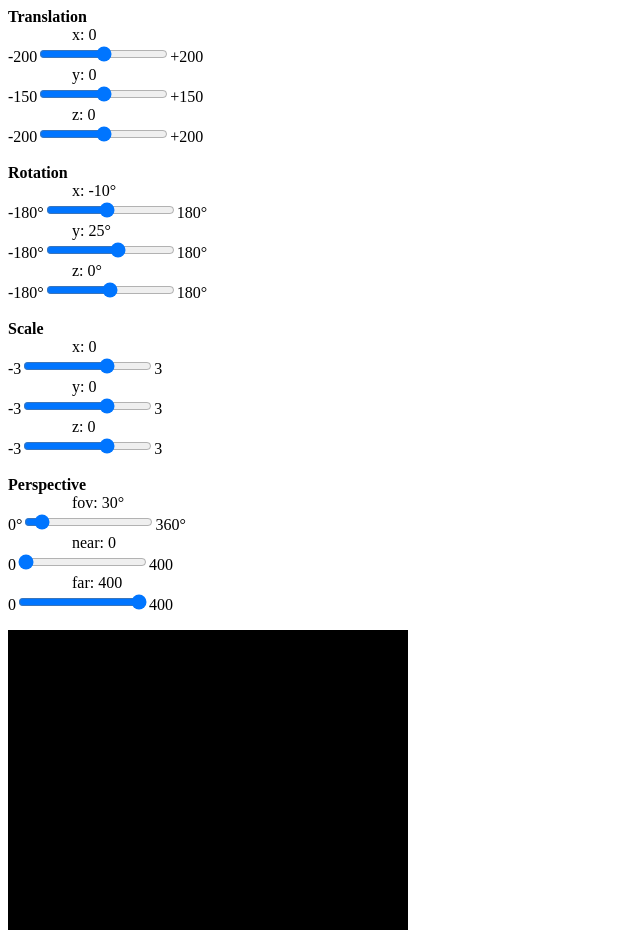
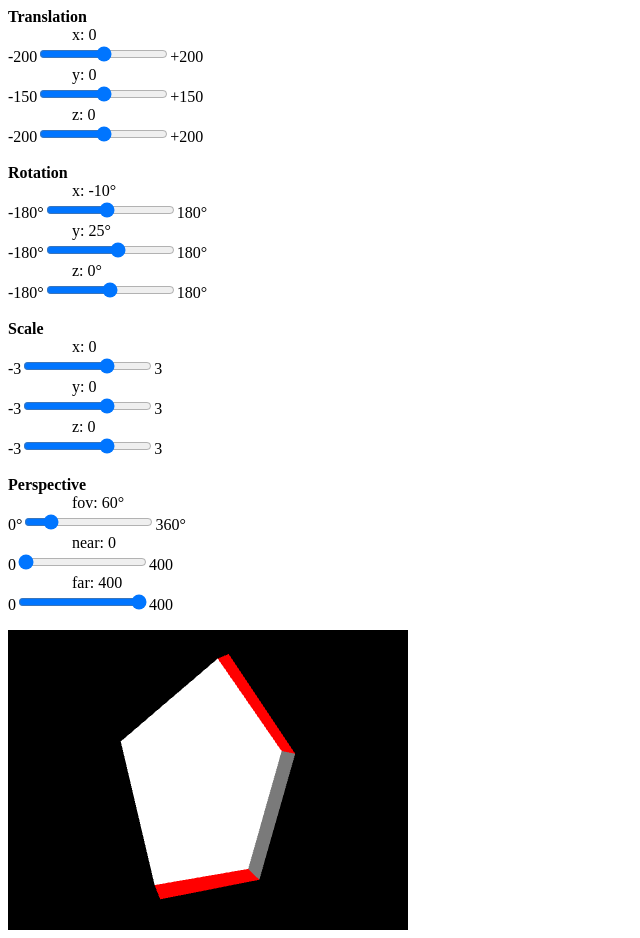
Before and after one commit to rongierlach/webgl-cookbook, a plain HTML site: page 3D/perspective/index.html in a window 1280 px wide. Shown: the whole page, without its empty margins (0-640 px from the left). Drawn offline with Linux system fonts and the light colour scheme.

Commit message:
fixed it

```diff
--- a/3D/perspective/index.html
+++ b/3D/perspective/index.html
@@ -43,15 +43,14 @@
       <br/>
       <br/>
       <b>Perspective</b><br/>
-      <label class="value">fov: <span id="fov-perspective-label">30</span>&deg;</label><br/>
-      <label>0&deg;</label><input id="fov-perspective-slider" type="range" min="0" max="360" value="30"/><label>360&deg;</label>
+      <label class="value">fov: <span id="fov-perspective-label">60</span>&deg;</label><br/>
+      <label>0&deg;</label><input id="fov-perspective-slider" type="range" min="0" max="360" value="60"/><label>360&deg;</label>
       <br/>
       <label class="value">near: <span id="near-perspective-label">0</span></label><br/>
       <label>0</label><input id="near-perspective-slider" type="range" min="0" max="400" value="0"/><label>400</label>
       <br/>
       <label class="value">far: <span id="far-perspective-label">400</span></label><br/>
       <label>0</label><input id="far-perspective-slider" type="range" min="0" max="400" value="400"/><label>400</label>
-
     </form>
     <!-- VERTEX SHADER -->
     <script id="vertex-shader" type="x-shader/x-vertex">
--- a/3D/perspective/script.js
+++ b/3D/perspective/script.js
@@ -6,7 +6,7 @@ var canvas, gl;
 var translation = {x: 0, y: 0, z: 0};
 var rotation    = {x: -10, y: 25, z: 0};
 var scale       = {x: 1, y: 1, z: 1};
-var perspective = {fov: 30, near: 0, far: 400};
+var perspective = {fov: 60, near: 0, far: 400};
 
 function main() {
   setupWebGL();
@@ -22,7 +22,7 @@ function render() {
   var rotation_matrix_y = getRotationMatrixY();
   var rotation_matrix_z = getRotationMatrixZ();
   var translation_matrix = getTranslationMatrix();
-  // var projection_matrix = getProjectionMatrix();
+  var projection_matrix = getProjectionMatrix();
   var perspective_matrix = getPerspectiveMatrix();
   // multiply the matrices
   var result_matrix = matrixMultiply(
@@ -31,7 +31,7 @@ function render() {
     rotation_matrix_y,
     rotation_matrix_z,
     translation_matrix,
-    // projection_matrix,
+    projection_matrix,
     perspective_matrix
   );
   // set the matrix
@@ -148,23 +148,23 @@ function setInputHandler(transformation, axis) {
 function setGeometry(x, y, z, side_length=500) {
   if (!x) { x = canvas.width / 2 };
   if (!y) { y = canvas.height / 2 };
-  if (!z) { z = 400 };
+  if (!z) { z = 200 };
   var p = new Pentagon(side_length);
   var points = p.calculatePoints(x, y);
   var vertices = new Float32Array([
     // Front Face
     // abc
-    points.a.x, points.a.y, 0,
-    points.c.x, points.c.y, 0,
-    points.b.x, points.b.y, 0,
+    points.a.x, points.a.y, 100,
+    points.c.x, points.c.y, 100,
+    points.b.x, points.b.y, 100,
     // acd
-    points.a.x, points.a.y, 0,
-    points.d.x, points.d.y, 0,
-    points.c.x, points.c.y, 0,
+    points.a.x, points.a.y, 100,
+    points.d.x, points.d.y, 100,
+    points.c.x, points.c.y, 100,
     // ade
-    points.a.x, points.a.y, 0,
-    points.e.x, points.e.y, 0,
-    points.d.x, points.d.y, 0,
+    points.a.x, points.a.y, 100,
+    points.e.x, points.e.y, 100,
+    points.d.x, points.d.y, 100,
     // Rear Face
     // abc
     points.a.x, points.a.y, z,
@@ -180,40 +180,40 @@ function setGeometry(x, y, z, side_length=500) {
     points.e.x, points.e.y, z,
     // Sides
     // ab
-    points.a.x, points.a.y, 0,
-    points.b.x, points.b.y, 0,
+    points.a.x, points.a.y, 100,
+    points.b.x, points.b.y, 100,
     points.a.x, points.a.y, z,
     points.b.x, points.b.y, z,
     points.a.x, points.a.y, z,
-    points.b.x, points.b.y, 0,
+    points.b.x, points.b.y, 100,
     // bc
-    points.b.x, points.b.y, 0,
-    points.c.x, points.c.y, 0,
+    points.b.x, points.b.y, 100,
+    points.c.x, points.c.y, 100,
     points.b.x, points.b.y, z,
     points.c.x, points.c.y, z,
     points.b.x, points.b.y, z,
-    points.c.x, points.c.y, 0,
+    points.c.x, points.c.y, 100,
     // cd
-    points.c.x, points.c.y, 0,
-    points.d.x, points.d.y, 0,
+    points.c.x, points.c.y, 100,
+    points.d.x, points.d.y, 100,
     points.c.x, points.c.y, z,
     points.d.x, points.d.y, z,
     points.c.x, points.c.y, z,
-    points.d.x, points.d.y, 0,
+    points.d.x, points.d.y, 100,
     // de
-    points.d.x, points.d.y, 0,
-    points.e.x, points.e.y, 0,
+    points.d.x, points.d.y, 100,
+    points.e.x, points.e.y, 100,
     points.d.x, points.d.y, z,
     points.e.x, points.e.y, z,
     points.d.x, points.d.y, z,
-    points.e.x, points.e.y, 0,
+    points.e.x, points.e.y, 100,
     // ea
-    points.e.x, points.e.y, 0,
-    points.a.x, points.a.y, 0,
+    points.e.x, points.e.y, 100,
+    points.a.x, points.a.y, 100,
     points.e.x, points.e.y, z,
     points.a.x, points.a.y, z,
     points.e.x, points.e.y, z,
-    points.a.x, points.a.y, 0
+    points.a.x, points.a.y, 100
   ]);
   gl.bufferData(gl.ARRAY_BUFFER, vertices, gl.STATIC_DRAW);
 }
```
